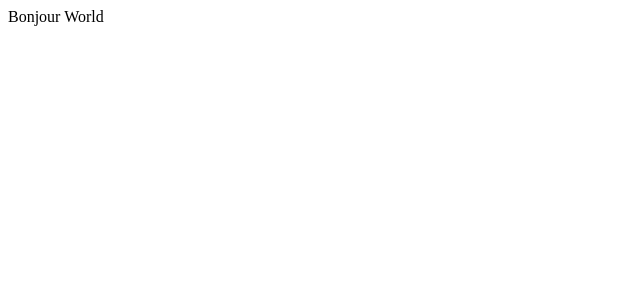
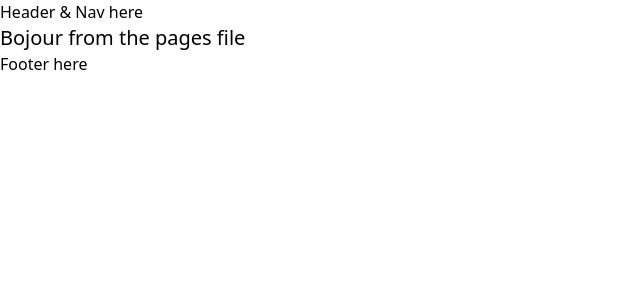
Before and after one commit to bleckocodes/EsterlineAudio, a Nuxt app: page / in a window 1280 px wide. Shown: the top 300 px of the page, without its empty margins (0-640 px from the left). Built offline with nearby package versions, Linux system fonts and the light colour scheme.

Commit message:
Added Tailwind

```diff
--- a/app.vue
+++ b/app.vue
@@ -1,5 +1,5 @@
 <template>
-  <div>
-    Bonjour World
-  </div>
+  <NuxtLayout>
+  <NuxtPage/>
+  </NuxtLayout>
 </template>
--- /dev/null
+++ b/components/Footer.vue
@@ -0,0 +1,3 @@
+<template>
+    Footer here
+</template>
--- /dev/null
+++ b/components/Header.vue
@@ -0,0 +1,3 @@
+<template>
+    Header & Nav here
+</template>
--- /dev/null
+++ b/layouts/default.vue
@@ -0,0 +1,5 @@
+<template>
+    <Header/>
+    <slot/>
+    <Footer/>
+</template>
--- a/nuxt.config.ts
+++ b/nuxt.config.ts
@@ -1,4 +1,5 @@
 // https://nuxt.com/docs/api/configuration/nuxt-config
 export default defineNuxtConfig({
-  devtools: { enabled: true }
+  devtools: { enabled: true },
+  modules: ["@nuxtjs/tailwindcss"]
 })
--- a/package.json
+++ b/package.json
@@ -10,6 +10,7 @@
     "postinstall": "nuxt prepare"
   },
   "dependencies": {
+    "@nuxtjs/tailwindcss": "^6.12.0",
     "nuxt": "^3.11.2",
     "vue": "^3.4.21",
     "vue-router": "^4.3.0"
--- /dev/null
+++ b/pages/index.vue
@@ -0,0 +1,3 @@
+<template>
+    <div class="text-xl">Bojour from the pages file</div>
+</template>
```
Also changed, not shown: 1 other file (tests, documents, lock files or other folders).
